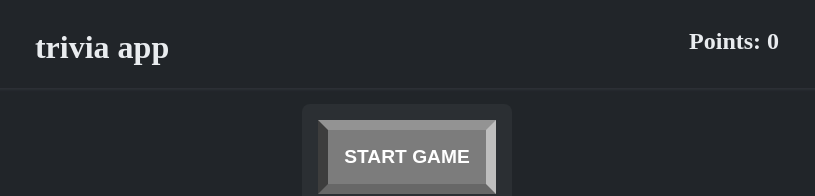
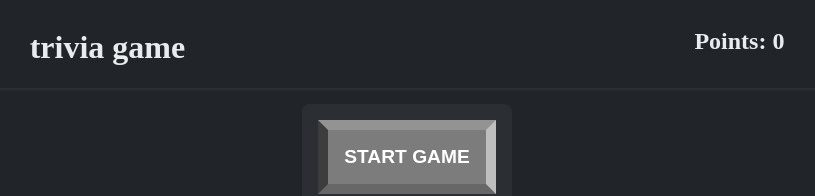
Before and after one commit to franRappazzini/trivia_game, a website: page index.html in a window 1280 px wide. Shown: the top 196 px of the page, without its empty margins (233-1048 px from the left). Drawn offline with nearby package versions, Linux system fonts and the light colour scheme; no server answers.

Commit message:
name changed

```diff
--- a/index.html
+++ b/index.html
@@ -5,12 +5,12 @@
     <meta http-equiv="X-UA-Compatible" content="IE=edge" />
     <meta name="viewport" content="width=device-width, initial-scale=1.0" />
     <meta name="theme-color" content="#212529" />
-    <title>Document</title>
+    <title>Trivia Game</title>
     <link rel="stylesheet" href="./style.css" />
   </head>
   <body>
     <header>
-      <h1>trivia app</h1>
+      <h1>trivia game</h1>
       <h2>Points: <span class="points_container">0</span></h2>
     </header>
     <main>
```
